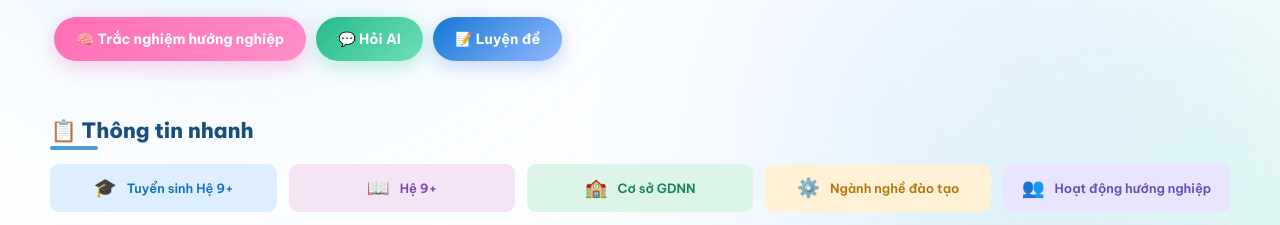
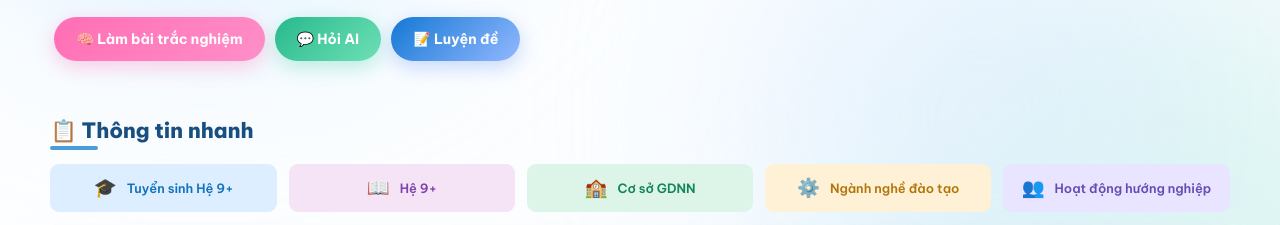
Before and after one commit to skii-pow/skii-pow.github.io, a website: page index.html in a window 1280 px wide. Shown: the part 433-658 px from the top of the page. Drawn offline with Linux system fonts and the light colour scheme; no server answers; animation ran at ten frames a second.

Commit message:
origin main

```diff
--- a/index.html
+++ b/index.html
@@ -75,7 +75,7 @@
     <p class="hero-slogan">"Hiểu bản thân – Cân mọi nghề – Làm chủ tương lai"</p>
     <p class="hero-desc"><i>Nền tảng hỗ trợ và cung cấp thông tin hướng nghiệp giúp bạn học có thêm hướng đi mới phù hợp với năng lực và sở thích của mình 🎯</i></p>
     <div class="hero-cta">
-      <button class="btn btn-pink" onclick="openQuiz()">🧠 Trắc nghiệm hướng nghiệp</button>
+      <button class="btn btn-pink" onclick="openQuiz()">🧠 Làm bài trắc nghiệm </button>
       <button class="btn btn-mint" onclick="toggleChat(true)">💬 Hỏi AI</button>
       <a class="btn btn-blue" href="luyen_de.html">📝 Luyện đề</a>
     </div>
```
